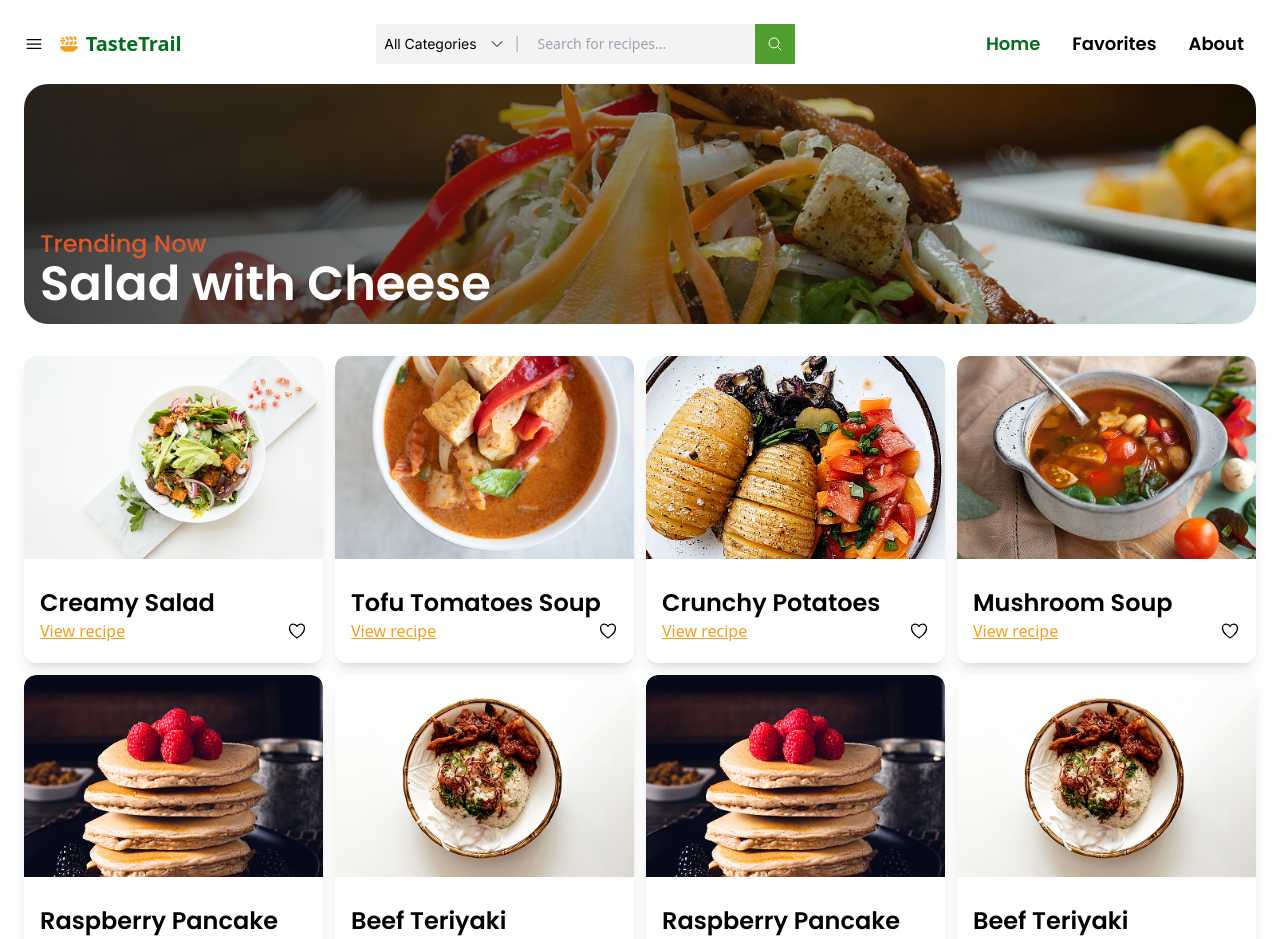
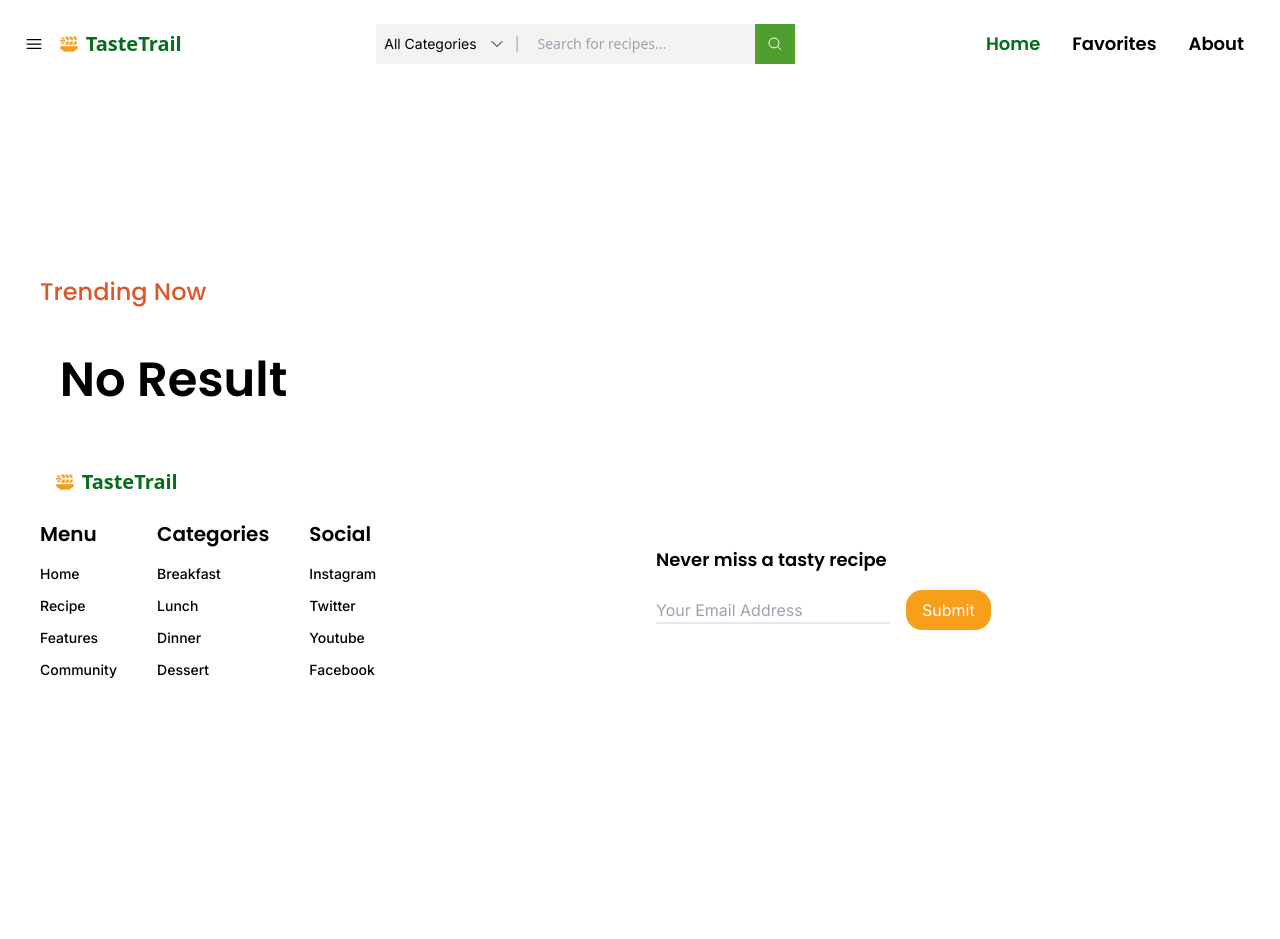
Before and after one commit to KirubelWondwossen/recipe-sharing-app, a React (Vite) app: page /home in a window 1280 px wide. Shown: the top 939 px of the page. After the commit the page ends 800 px from the top, so only its background shows below. Built offline with nearby package versions, Linux system fonts and the light colour scheme.

Commit message:
Render the meals when search from mealdb api in home page

```diff
--- a/src/components/MealCard.jsx
+++ b/src/components/MealCard.jsx
@@ -1,19 +1,19 @@
 import { HeartIcon } from "@heroicons/react/24/outline";
 import { Link } from "react-router-dom";
 
-function MealCard({ meal, i }) {
+function MealCard({ meal }) {
   return (
     <div className="flex flex-col rounded-xl shadow-lg gap-7 bg-white overflow-hidden">
       <div className="overflow-hidden">
         <img
           className="rounded-t-xl transition-transform hover:scale-110 duration-300 w-full"
-          src={`images/recipe/img-${i + 1}.png`}
+          src={`${meal.strMealThumb}`}
           alt={meal}
         />
       </div>
       <div className="px-4 pb-5 text-left">
         <h3 className="sm:text-xl md:text-2xl font-heading font-semibold">
-          {meal}
+          {meal.strMeal}
         </h3>
         <div className="flex justify-between w-full items-center">
           <Link
--- a/src/components/Navbar.jsx
+++ b/src/components/Navbar.jsx
@@ -6,7 +6,7 @@ import {
 import Logo from "./Logo";
 import { Link, useLocation } from "react-router-dom";
 
-function Navbar({ hidden }) {
+function Navbar({ hidden, handleSearch }) {
   // eslint-disable-next-line
   const location = useLocation();
   return (
@@ -16,11 +16,14 @@ function Navbar({ hidden }) {
           <Bars3Icon className={`h-5 w-5 hidden md:block ${hidden}`} />
           <Logo style={"px-0"} />
         </div>
-        <Search style={"absolute invisible md:visible md:static"} />
+        <Search
+          handleSearch={handleSearch}
+          style={"absolute invisible md:visible md:static"}
+        />
         <Bars3Icon className="h-5 w-5 md:hidden" />
         <NavBtns />
       </nav>
-      <Search style={"mt-4 md:hidden"} />
+      <Search handleSearch={handleSearch} style={"mt-4 md:hidden"} />
     </div>
   );
 }
@@ -60,7 +63,7 @@ function NavBtns() {
   );
 }
 
-function Search({ style }) {
+function Search({ style, handleSearch }) {
   return (
     <div className={`w-fit bg-[#F3F3F3] flex items-center gap-2 ${style}`}>
       <span className="flex sm:gap-1 items-center cursor-pointer">
@@ -74,6 +77,7 @@ function Search({ style }) {
         className="py-1 sm:p-2 outline-none focus:outline-none text-body text-xs lg:text-sm bg-[#F3F3F3]"
         type="search"
         placeholder="Search for recipes..."
+        onChange={(e) => handleSearch(e.target.value)}
       />
       <span className="lg:p-3 p-1 sm:p-2 bg-[#509E2F] cursor-pointer">
         <MagnifyingGlassIcon className="w-4 text-white" />
--- a/src/components/Trending.jsx
+++ b/src/components/Trending.jsx
@@ -1,16 +1,16 @@
 import SectionHeader from "./SectionHeader";
 
-function Trending({ visible, height }) {
+function Trending({ visible, height, meal }) {
   return (
     <div
-      className={`flex flex-col p-4 mt-5 items-start justify-end rounded-3xl ${height} relative bg-[url('/images/home/img.png')] bg-cover bg-no-repeat bg-center`}
+      className={`flex flex-col p-4 mt-5 items-start justify-end rounded-3xl ${height} relative bg-[url(${meal.strMealThumb})] bg-cover bg-no-repeat bg-center`}
     >
       <h3
         className={`${visible} text-2xl font-heading font-medium text-[#DC582A]`}
       >
         Trending Now
       </h3>
-      <SectionHeader style={"text-white"}>Salad with Cheese</SectionHeader>
+      <SectionHeader style={"text-white"}>{meal.strMeal}</SectionHeader>
     </div>
   );
 }
--- a/src/pages/Home.jsx
+++ b/src/pages/Home.jsx
@@ -3,38 +3,61 @@ import Navbar from "../components/Navbar";
 import Trending from "../components/Trending";
 import Footer from "../components/Footer";
 import Button from "../components/Button";
+import { search } from "../services/mealdbService";
+import { useState } from "react";
+import SectionHeader from "../components/SectionHeader";
 
-const meals = [
-  "Creamy Salad",
-  "Tofu Tomatoes Soup",
-  "Crunchy Potatoes",
-  "Mushroom Soup",
-  "Raspberry Pancake",
-  "Beef Teriyaki",
-  "Raspberry Pancake",
-  "Beef Teriyaki",
-];
+// const meals = [
+//   "Creamy Salad",
+//   "Tofu Tomatoes Soup",
+//   "Crunchy Potatoes",
+//   "Mushroom Soup",
+//   "Raspberry Pancake",
+//   "Beef Teriyaki",
+//   "Raspberry Pancake",
+//   "Beef Teriyaki",
+// ];
 
 function Home() {
+  const [meals, setMeals] = useState([]);
+  const [displayCount, setDisplayCount] = useState(8);
+  const visibleMeals = meals.slice(0, displayCount);
+
+  function handleLoadMore() {
+    setDisplayCount((prev) => prev + 8);
+  }
+
+  async function handleSearch(meal) {
+    if (!meal) return [];
+    const result = await search(meal);
+    setMeals(result);
+    console.log(meals);
+  }
   return (
     <div className="container mx-auto relative">
-      <Navbar />
-      <Trending height={"h-[15rem]"} />
-      <MealCards />
+      <Navbar handleSearch={handleSearch} />
+      <Trending height={"h-[15rem]"} meal={meals} />
+      <MealCards visibleMeals={visibleMeals} />
       <div className="flex flex-col items-center">
-        <Button style={"mt-8"}>Load More</Button>
+        {displayCount < meals.length && (
+          <Button onClick={handleLoadMore} style={"mt-8"}>
+            Load More
+          </Button>
+        )}
       </div>
       <Footer />
     </div>
   );
 }
 
-function MealCards() {
+function MealCards({ visibleMeals }) {
   return (
     <div className="grid grid-cols-1 items-center sm:grid-cols-2 md:grid-cols-3 lg:grid-cols-4 gap-3 mt-8">
-      {meals.map((meal, i) => (
-        <MealCard meal={meal} i={i} key={i} />
-      ))}
+      {visibleMeals.length > 0 ? (
+        visibleMeals.map((meal) => <MealCard meal={meal} key={meal.idMeal} />)
+      ) : (
+        <SectionHeader style={""}>No Result</SectionHeader>
+      )}
     </div>
   );
 }
--- a/src/services/mealdbService.js
+++ b/src/services/mealdbService.js
@@ -4,10 +4,21 @@ export async function search(meal) {
   try {
     const res = await fetch(`${URL}/search.php?s=${meal}`);
     const data = await res.json();
-    console.log(data);
     return data.meals || [];
   } catch (error) {
     console.error("Error searching meals:", error);
     return [];
   }
 }
+
+export async function random() {
+  try {
+    const res = await fetch(`${URL}/random.php`);
+    if (!res.ok) throw new Error("Failed to fetch random meal");
+    const data = await res.json();
+    return data.meals || [];
+  } catch (error) {
+    console.error("Error fetching random meal:", error);
+    return [];
+  }
+}
```
